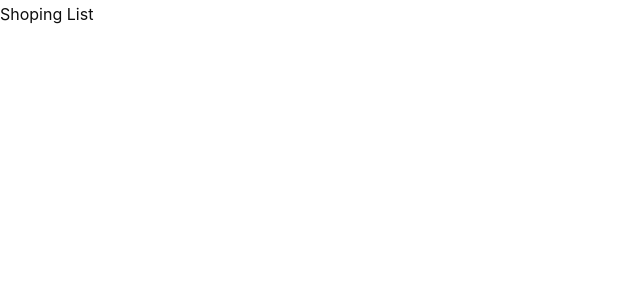
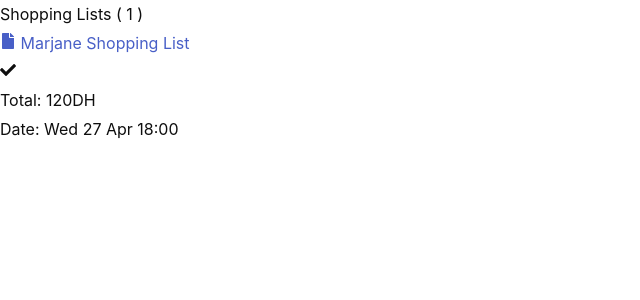
Before and after one commit to Jaouadi7/shopping-lists, a React (Create React App) app: page / in a window 1280 px wide. Shown: the top 300 px of the page, without its empty margins (0-640 px from the left). Built offline with nearby package versions, Linux system fonts and the light colour scheme.

Commit message:
Loop Shopping Lists

```diff
--- a/src/App.jsx
+++ b/src/App.jsx
@@ -1,11 +1,28 @@
 // --------------- IMPORT FILES ------------------ //
 import 'bulma/css/bulma.css';
 import './app.scss';
+import { getLists } from './data/Data';
+import Lists from './pages/lists/Lists';
+import Welcome from './pages/no-lists/Welcome';
 
 // ---------------  APP COMPONENT ---------------- //
+const App = ( ) => {
 
-const App = ( ) => {
-    return <div id="shoping-list-app">Shoping List</div>
+    let shoppingLists = getLists();
+
+    return (
+        <div id="shoping-list-app">
+            {
+                shoppingLists.length > 0 ? (
+                    <>
+                        <h1>Shopping Lists ( { shoppingLists.length } )</h1>
+                        <Lists lists={ shoppingLists } />
+                    </>
+                ) :
+                <Welcome />
+            }
+        </div>
+    )
 }
 
 export default App;
--- a/src/pages/lists/Lists.jsx
+++ b/src/pages/lists/Lists.jsx
@@ -1,8 +1,33 @@
+import { FaFile, FaCheck } from 'react-icons/fa';
+import { Link } from 'react-router-dom';
 import './lists.scss';
 
-const Lists = () => {
+
+const Lists = ( { lists } ) => {
   return (
-    <div>Lists</div>
+    <ul className="shopping-lists">
+      {
+        lists.map( ( list ) => {
+          return  <li key={ list.id }>
+                    <div className="shopping-list_header">
+                      <h2 className="shopping-list_heading">
+                        <Link to={`/list-${list.id}`}>
+                          <FaFile /> { list.name }
+                        </Link>
+                      </h2>
+                      <div className="shopping-list_control">
+                        <FaCheck />
+                      </div>
+                    </div>
+                    <div className="shopping-list_details">
+                    <h4 className='shopping-list_total'>Total: { list.total }DH</h4>
+                      <h4 className='shopping-list_date'>Date: { list.date } </h4>
+                    </div>
+                  </li>
+        })
+      }
+
+    </ul>
   )
 }
 
```
